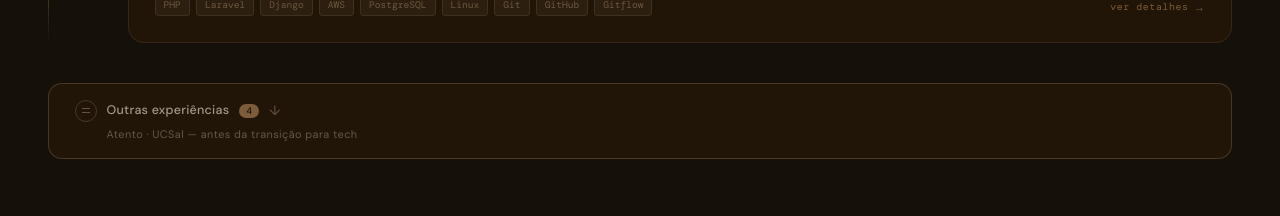
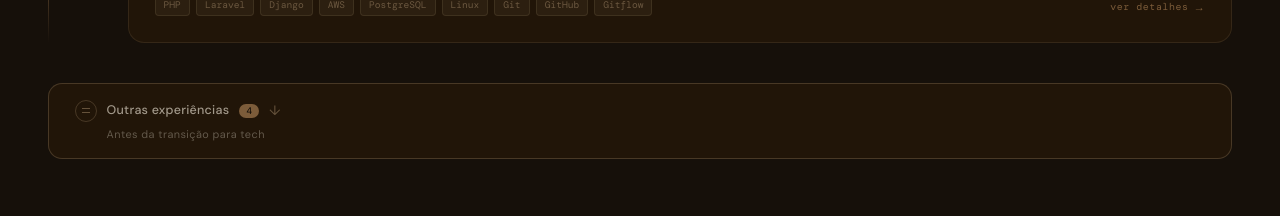
Before and after one commit to VeronicaVilas/portfolio-veronica, a Next.js app: page / in a window 1280 px wide. Shown: the part 3120-3336 px from the top of the page. Built offline with nearby package versions, Linux system fonts and the light colour scheme.

Commit message:
style(experience): add right padding to other-exp-hint and cards container

```diff
--- a/src/components/sections/Experience.tsx
+++ b/src/components/sections/Experience.tsx
@@ -268,7 +268,6 @@ export default function Experience() {
                     <span>{t('Profissional', 'Experience')}</span>
                 </h2>
 
-                {/* Main timeline */}
                 <div className="timeline-wrap">
                     <div className="timeline-spine" />
                     {MAIN_EXP.map((item, i) => (
@@ -281,7 +280,6 @@ export default function Experience() {
                     ))}
                 </div>
 
-                {/* Toggle button */}
                 <div ref={toggleRef} className="other-exp-toggle reveal" style={{ marginTop: '2.5rem' }}>
                     <button
                         className={`other-exp-btn${open ? ' open' : ''}`}
@@ -301,14 +299,13 @@ export default function Experience() {
                         </span>
                         <span className="other-exp-hint">
                             {t(
-                                'Atento · UCSal — antes da transição para tech',
-                                'Atento · UCSal — before the tech transition'
+                                'Antes da transição para tech',
+                                'Before the tech transition'
                             )}
                         </span>
                     </button>
                 </div>
 
-                {/* Collapsible other experiences */}
                 <div
                     ref={wrapRef}
                     className={`other-exp-wrap${open ? ' open' : ''}`}
```
